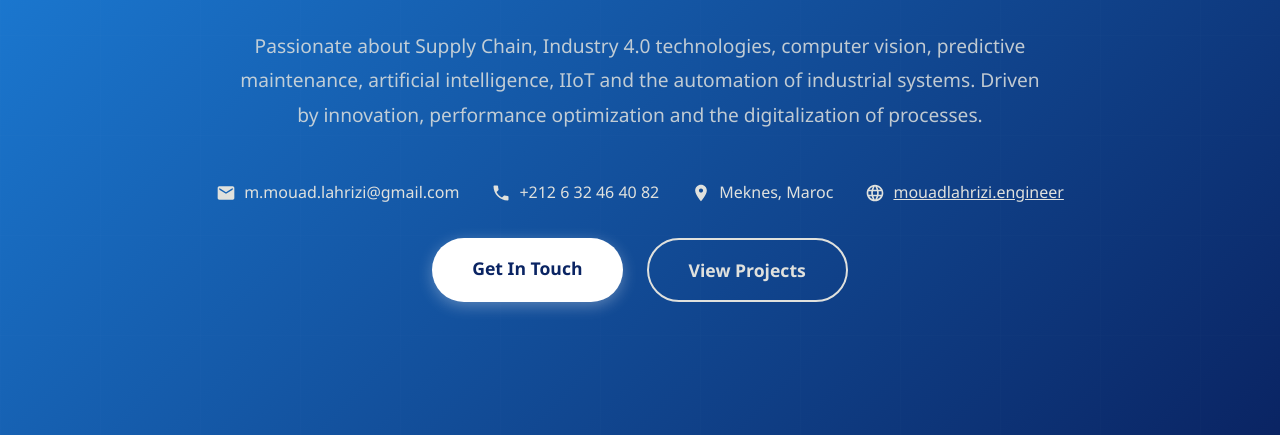
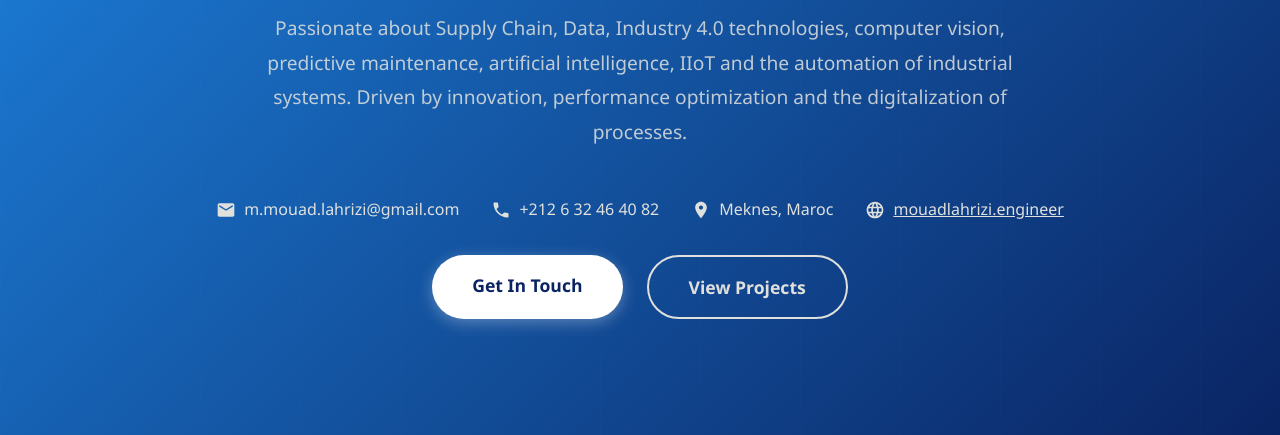
Before and after one commit to mouadlahrizi/portfolio, a plain HTML site: page index.html in a window 1280 px wide. Shown: the part 365-800 px from the top of the page. Drawn offline with Linux system fonts and the light colour scheme.

Commit message:
small change

```diff
--- a/index.html
+++ b/index.html
@@ -756,7 +756,7 @@
         <div class="hero-content">
             <h1>LAHRIZI MOUAD</h1>
             <p class="subtitle">Supply Chain Engineer — Data Analyst &amp; Data Scientist</p>
-            <p class="description">Passionate about Supply Chain, Industry 4.0 technologies, computer vision, predictive maintenance, artificial intelligence, IIoT and the automation of industrial systems. Driven by innovation, performance optimization and the digitalization of processes.</p>
+            <p class="description">Passionate about Supply Chain, Data, Industry 4.0 technologies, computer vision, predictive maintenance, artificial intelligence, IIoT and the automation of industrial systems. Driven by innovation, performance optimization and the digitalization of processes.</p>
 
             <div class="contact-info">
                 <div class="contact-item">
```
